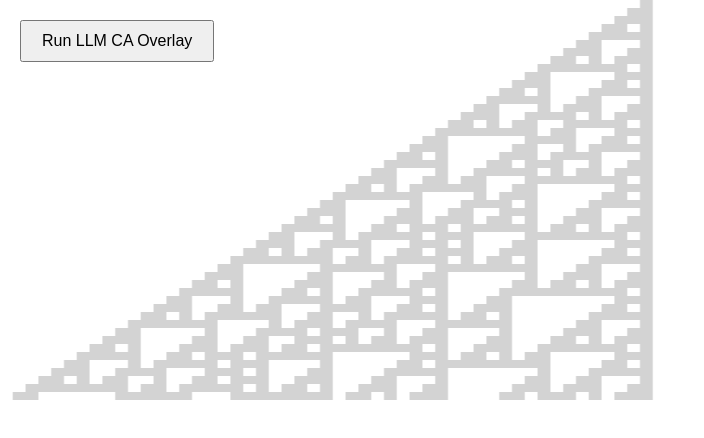
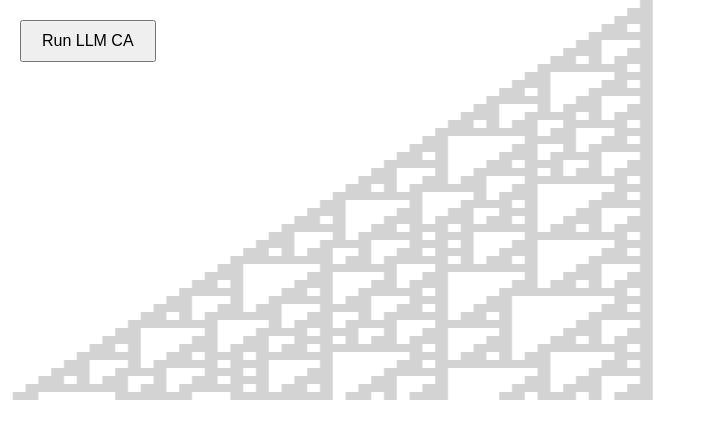
Before and after one commit to chnicoloso/llm-universality, a plain HTML site: page index.html in a window 1280 px wide. Shown: the whole page, without its empty margins (0-704 px from the left). Drawn offline with Linux system fonts and the light colour scheme.

Commit message:
remove indent

```diff
--- a/index.html
+++ b/index.html
@@ -33,7 +33,7 @@
 </head>
 <body>
 <div id="container"></div>
-    <button id="llmButton">Run LLM CA Overlay</button>
+<button id="llmButton">Run LLM CA</button>
 <script>
 
 function getRuleSet(rule) {
```
Lines whose indentation alone changed are shown as unchanged.
